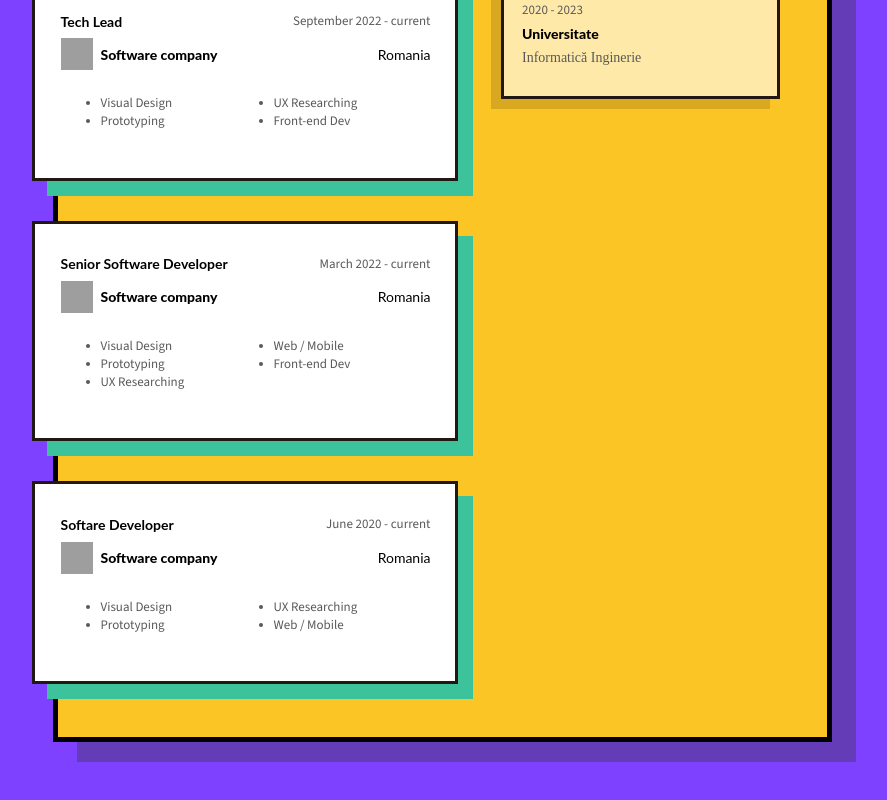
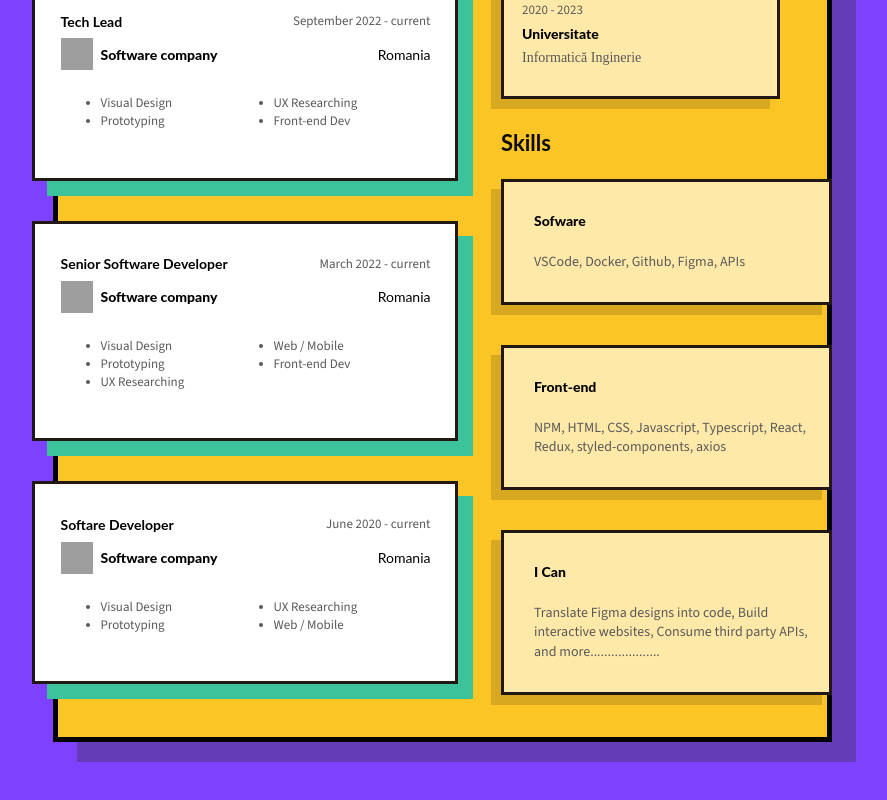
Before and after one commit to narcis-g/resume, a React (Vite) app: page / in a window 1280 px wide. Shown: the part 560-1360 px from the top of the page, without its empty margins (202-1089 px from the left). Built offline with nearby package versions, Linux system fonts and the light colour scheme; grey boxes are pictures that could not be loaded.

Commit message:
Implement the Skills part

```diff
--- a/src/App.jsx
+++ b/src/App.jsx
@@ -5,6 +5,7 @@ import Details from './components/Details';
 import WorkExperience from './components/WorkExperience';
 import Avatar from './components/Avatar'
 import Education from './components/Education'
+import Skills from './components/Skills'
 
 export default function App() {
   return (
@@ -21,6 +22,7 @@ export default function App() {
          <div>
            <Avatar></Avatar>
            <Education></Education>
+           <Skills></Skills>
          </div>
        }
        />
--- /dev/null
+++ b/src/components/Skills.jsx
@@ -0,0 +1,57 @@
+import styled from 'styled-components'
+import SkillsCard from './SkillsCard'
+
+const Skills = () => {
+  return (
+    <div>
+      <Title>Skills</Title>
+      <SkillsList>
+        <SkillsCard
+          title="Sofware"
+          skills=
+            'VSCode, Docker, Github, Figma, APIs '
+
+          />
+        <SkillsCard
+          title="Front-end"
+          skills=
+            'NPM, HTML, CSS, Javascript, Typescript,  React,  Redux, styled-components, axios '
+
+          />
+        <SkillsCard
+          title="I Can"
+          skills=
+            'Translate Figma designs into code,
+            Build interactive websites,
+            Consume third party APIs,
+            and more.................... '
+
+          />
+      </SkillsList>
+
+    </div>
+  )
+}
+
+export default Skills;
+
+const Title = styled.div`
+  margin-left: 43px;
+  margin-top:30px;
+  margin-bottom:23px;
+  color: #0B0B0B;
+  font-family: Lato;
+  font-size: 22px;
+  font-style: normal;
+  font-weight: 700;
+  line-height: normal;
+  margin-left:43px;
+  margin-top:30px;
+
+`
+
+const SkillsList = styled.div`
+  display: flex;
+  flex-direction: column;
+  gap: 40px;
+`
--- /dev/null
+++ b/src/components/SkillsCard.jsx
@@ -0,0 +1,47 @@
+import styled from 'styled-components'
+
+const SkillsCard = (props) => {
+
+  return (
+    <Container>
+          <Title>{props.title}</Title>
+          <Skills>{props.skills}</Skills>
+    </Container>
+  )
+}
+
+export default SkillsCard;
+
+const Container = styled.div`
+  display: flex;
+  flex-direction: column;
+  gap: 8px;
+  width: 290px;
+  flex-shrink: 0;
+  margin-left:43px;
+
+  border: 3px solid #211814;
+  background: #FFE9A8;
+  box-shadow: -10px 10px 0px 0px rgba(0, 0, 0, 0.15);
+  padding: 30px 5px 30px 30px;
+`;
+
+const Title = styled.span`
+  color: #000;
+  font-family: Lato;
+  font-size: 14px;
+  font-style: normal;
+  font-weight: 800;
+  line-height: normal;
+  margin-bottom:15px;
+
+`;
+
+const Skills = styled.span`
+  color: #595959;
+  font-family: 'Source Sans 3';
+  font-size: 14px;
+  font-style: normal;
+  font-weight: 400;
+  line-height: 140%; /* 19.6px */
+`;
```
